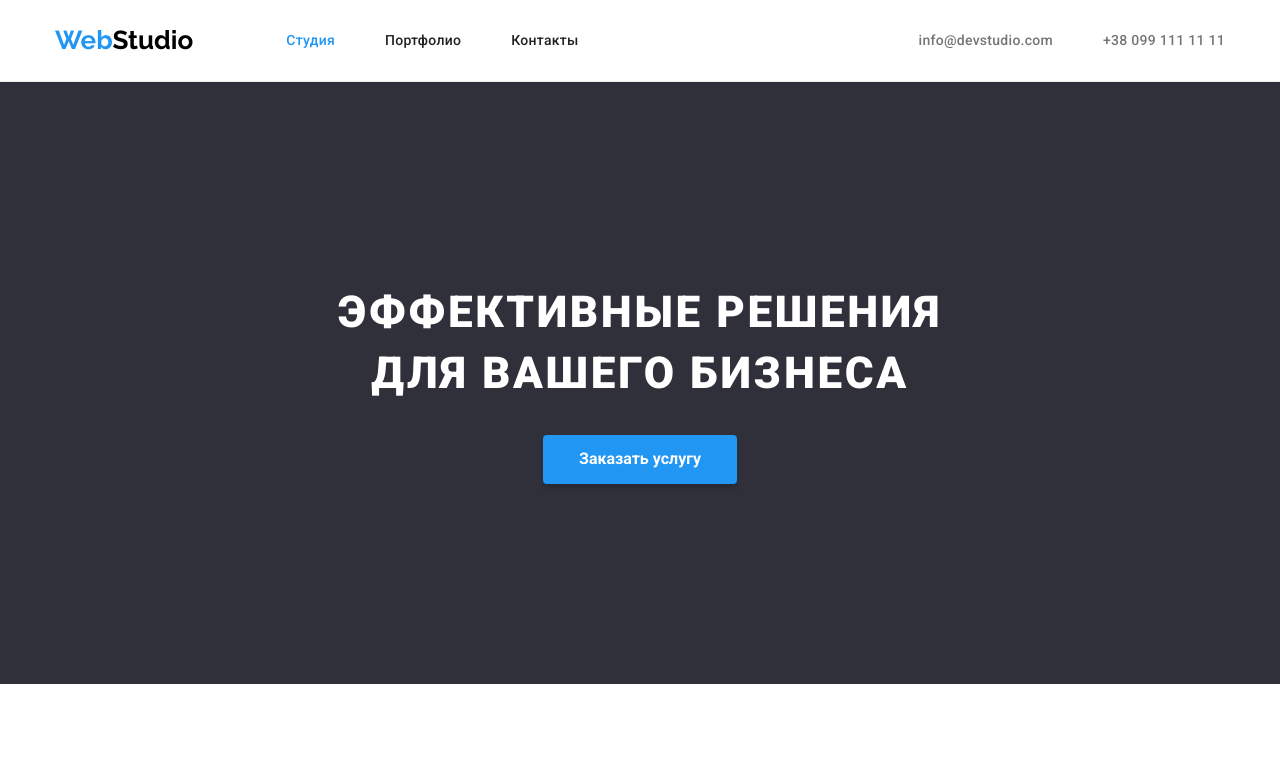
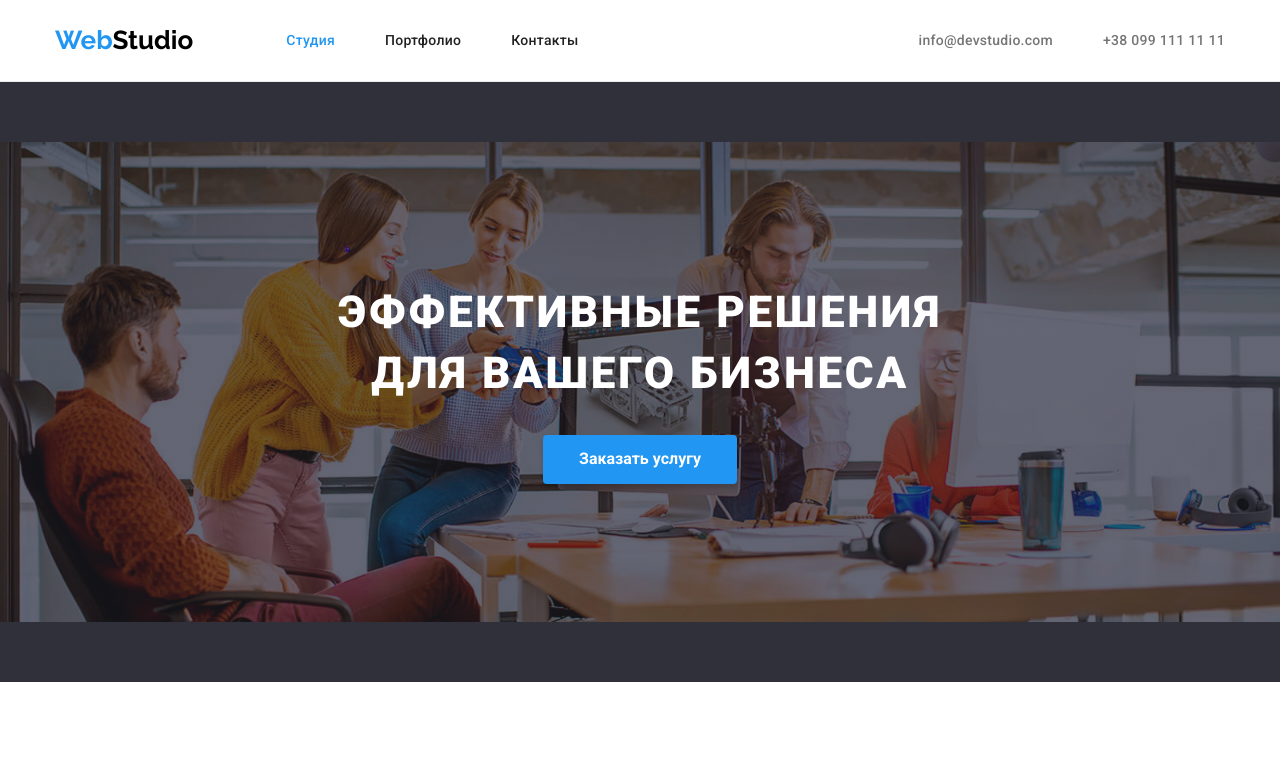
Before and after one commit to WebWinx/goit-markup-hw-04, a plain HTML site: page index.html in a window 1280 px wide. Shown: the top 772 px of the page. Drawn offline with nearby package versions, Linux system fonts and the light colour scheme.

Commit message:
addded img overlay

```diff
--- a/css/styles.css
+++ b/css/styles.css
@@ -154,6 +154,22 @@ header {
     align-items: center;
     margin-left: auto;
 }
+.overlay {
+    max-width: 1600px;
+    height: 600px;
+    margin-left: auto;
+    margin-right: auto;
+    padding: 200px 0px;
+    background-image: linear-gradient(
+            rgba(47, 48, 58, 0.4),
+            rgba(47, 48, 58, 0.4)
+        ),
+        url(../images/imgoverlay.png);
+    background-size: contain;
+    background-repeat: no-repeat;
+    background-position: center;
+}
+
 .contact-item:not(:last-child) {
     margin-right: 50px;
 }
--- a/index.html
+++ b/index.html
@@ -57,7 +57,7 @@
             </div>
         </header>
         <main>
-            <section class="hero">
+            <section class="hero overlay">
                 <h1 class="hero-title">
                     Эффективные решения <br />
                     для вашего бизнеса
```
Also changed, not shown: images/imgoverlay.png (added).
